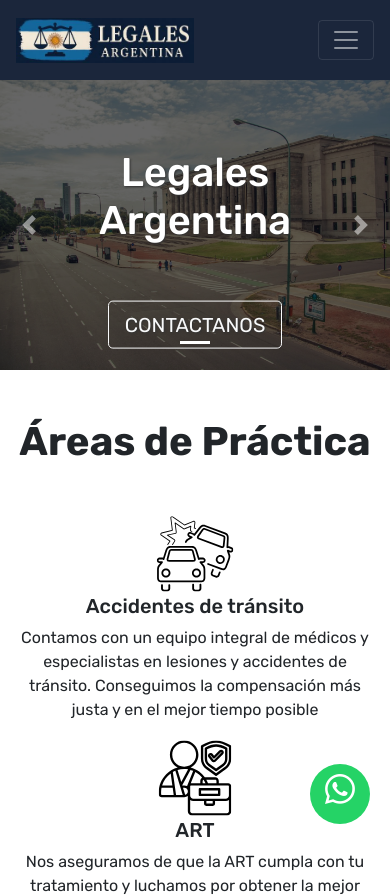
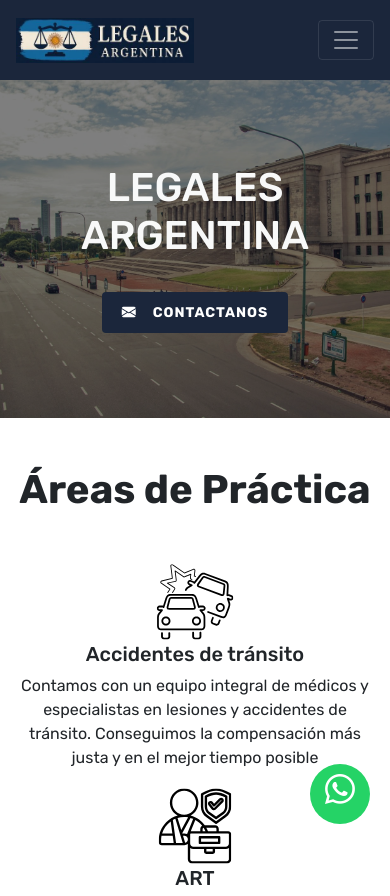
Before and after one commit to gonzalotardini/Legales-Argentina-WEB, a Vue app: page / in a window 390 px wide. Shown: the top 896 px of the page. Built offline with nearby package versions, Linux system fonts and the light colour scheme.

Commit message:
Mejora inicio se saca carousel y se mejora boton

```diff
--- a/src/components/inicio.vue
+++ b/src/components/inicio.vue
@@ -1,95 +1,76 @@
 <template>
-  <div id="inicio">
-    <b-carousel
-      id="carousel"
-      fade
-      v-model="slide"
-      :interval="4000"
-      controls
-      indicators
-      background="#ababab"
-      style="text-shadow: 1px 1px 2px #333"
-      @sliding-start="onSlideStart"
-      @sliding-end="onSlideEnd"
-    >
-      <!-- Slides with custom text -->
-      <b-carousel-slide
-        clas="img-fluid"
-        :img-src="require('@/assets/uba.webp')"
-      >
-        <div class="div-h mt-5">
-          <h1>Legales Argentina</h1>
-
-          <b-btn size="lg" href="#contacto" variant="outline-light mt-5"> CONTACTANOS </b-btn>
-
-        </div>
-      </b-carousel-slide>
-    </b-carousel>
-  </div>
+  <section class="hero-section d-flex align-items-center justify-content-center text-center">
+    <div class="overlay w-100 h-100 d-flex flex-column align-items-center justify-content-center">
+      <h1>LEGALES ARGENTINA</h1>
+      <b-btn href="#contacto" class="mt-4 custom-btn-dark"><i class="bi bi-envelope-fill mr-2"></i> CONTACTANOS</b-btn>
+    </div>
+  </section>
 </template>
 
 <script>
-export default {
-  data() {
-    return {
-      slide: 0,
-      sliding: null,
-    };
-  },
-  methods: {
-    onSlideStart() {
-      this.sliding = true;
-    },
-    onSlideEnd() {
-      this.sliding = false;
-    },
-  },
-};
+export default {};
 </script>
+
 <style scoped>
->>> .img-fluid {
-  max-height: 700px !important; /* Limita la altura máxima de la imagen */
-  width: 100% !important; /* Asegura que la imagen mantenga su ancho completo */
-  object-fit: cover !important; /* Ajusta la imagen para que mantenga proporciones dentro del espacio */
+.hero-section {
+  background-image: url('@/assets/uba.webp');
+  background-size: cover;
+  background-position: center;
+  background-repeat: no-repeat;
+  height: 80vh; /* altura inicial grande */
+  position: relative;
 }
->>> img {
-  filter: brightness(0.4); /* Reduce el brillo, oscureciendo la imagen */
-}
->>> .carousel-caption {
-  top: 30% !important;
-  transform: translateY(-30%) !important;
-  bottom: initial !important;
+
+.overlay {
+  background-color: rgba(0, 0, 0, 0.5); /* oscurece la imagen para mejorar legibilidad */
+  color: #F8F9F9;
+  padding: 2rem;
 }
 
 h1 {
   font-size: 75px;
+  color: #F8F9F9;
 }
 
-h3 {
-  font-size: 40px;
+.custom-btn-dark {
+  background-color: #1B263B;
+  color: #fff;
+  border: none;
+  font-weight: bold;
+  letter-spacing: 1px;
+  padding: 12px 28px;
+  transition: all 0.3s ease;
+  display: flex;
+  align-items: center;
+  justify-content: center;
+  gap: 8px;
+  font-size: 16px;
 }
 
-h4 {
-    font-size: 55px;
-    font-weight: 200;
-
+.custom-btn-dark:hover {
+  background-color: #2C3E50; /* Hover más claro */
+  transform: scale(1.05);
+}
+/* Responsive: ajusta altura e imagen en pantallas chicas */
+@media (max-width: 768px) {
+  .hero-section {
+    height: 50vh;
+  }
+  h1 {
+    font-size: 40px !important;
+  }
 }
 
 @media (max-width: 576px) {
-  >>> .img-fluid {
-    height: 290px !important; /* Ajusta según lo que consideres adecuado para móviles */
+  .hero-section {
+    height: 40vh;
   }
   h1 {
-    font-size: 40px;
+    font-size: 30px;
   }
-
-  h3 {
-    font-size: 22px;
-  }
-
-  h4 {
-    font-size: 25px;
-    font-weight: 200;
+   .custom-btn-dark {
+    padding: 10px 20px;
+    font-size: 14px;
   }
 }
 </style>
```
